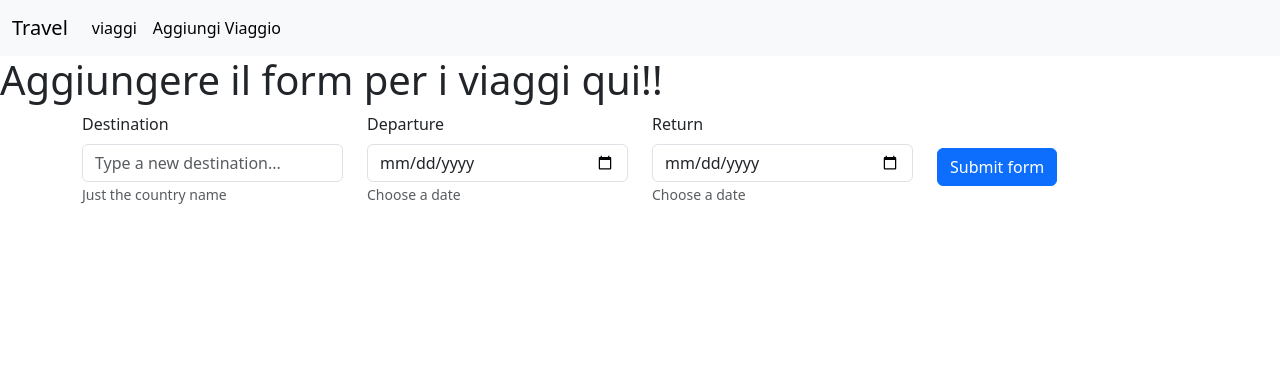
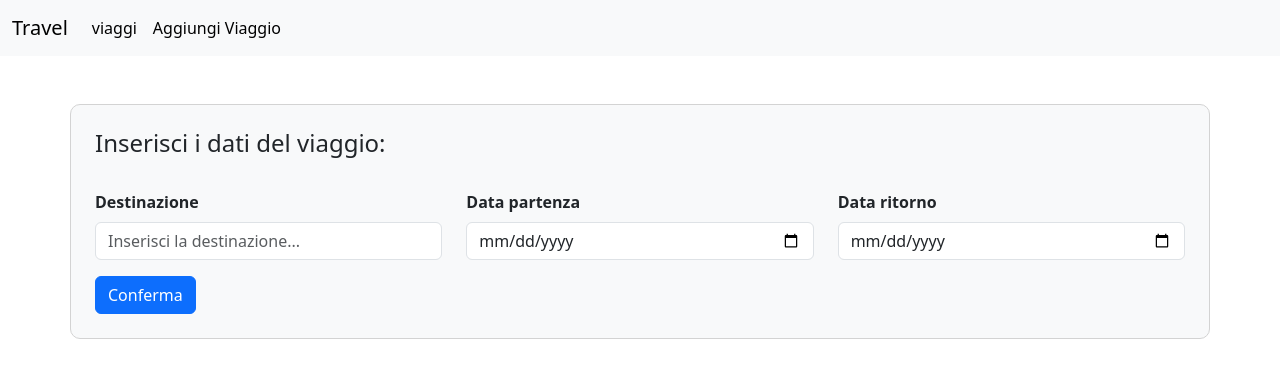
Before and after one commit to Anniballi-Andrea/poject_work_1, a React (Vite) app: page /addTravel in a window 1280 px wide. Shown: the top 378 px of the page. Built offline with nearby package versions, Linux system fonts and the light colour scheme.

Commit message:
costumize initial style

```diff
--- a/src/index.css
+++ b/src/index.css
@@ -1,2 +1,20 @@
 @import url('bootstrap');
 @import url('bootstrap-icons');
+
+
+
+
+
+.container {
+    border: 1px solid lightgray;
+}
+
+.border_radius {
+    border-radius: 10px;
+}
+
+.search {
+
+    border-radius: 6px;
+    border: 1px solid lightgray;
+}
--- a/src/pages/AddTravel.jsx
+++ b/src/pages/AddTravel.jsx
@@ -39,15 +39,16 @@ export default function AddTravel() {
     //è una pagina placeholder
     return (
         <>
-            <h1>Aggiungere il form per i viaggi qui!!</h1>
 
-            <section>
+
+            <section className="mt-5">
                 <form onSubmit={handleSubmit}>
-                    <div className="container">
+                    <div className="container p-4 bg-light border_radius">
+                        <h4 className="pb-4">Inserisci i dati del viaggio:</h4>
                         <div className="row">
 
-                            <div className="mb-3 col-3">
-                                <label htmlFor="destinazione" className="form-label">Destination</label>
+                            <div className="mb-3 col-4">
+                                <label htmlFor="destinazione" className="form-label fw-bold">Destinazione</label>
                                 <input
                                     type="text"
                                     name="destinazione"
@@ -56,13 +57,13 @@ export default function AddTravel() {
                                     value={addDestination.destinazione}
                                     onChange={handleChange}
 
-                                    placeholder="Type a new destination..."
+                                    placeholder="Inserisci la destinazione..."
                                 />
-                                <small className="text-muted">Just the country name</small>
+
                             </div>
 
-                            <div className="mb-3 col-3">
-                                <label htmlFor="dataPartenza" className="form-label">Departure</label>
+                            <div className="mb-3 col-4">
+                                <label htmlFor="dataPartenza" className="form-label fw-bold">Data partenza</label>
                                 <input
                                     type="date"
                                     name="dataPartenza"
@@ -72,11 +73,11 @@ export default function AddTravel() {
                                     onChange={handleChange}
 
                                 />
-                                <small className="text-muted">Choose a date</small>
+
                             </div>
 
-                            <div className="mb-3 col-3">
-                                <label htmlFor="dataRitorno" className="form-label">Return</label>
+                            <div className="mb-3 col-4">
+                                <label htmlFor="dataRitorno" className="form-label fw-bold">Data ritorno</label>
                                 <input
                                     type="date"
                                     name="dataRitorno"
@@ -86,14 +87,12 @@ export default function AddTravel() {
                                     onChange={handleChange}
 
                                 />
-                                <small className="text-muted">Choose a date</small>
+
                             </div>
-
-                            <div className="col-3 d-flex align-items-center">
+                            <div >
                                 <button className="btn btn-primary" type="submit">
-                                    Submit form
-                                </button>
-                            </div>
+                                    Conferma
+                                </button></div>
 
                         </div>
                     </div>
--- a/src/pages/AddTraveler.jsx
+++ b/src/pages/AddTraveler.jsx
@@ -55,77 +55,83 @@ export default function AddTraveler() {
     useEffect(() => console.log(travelers), [travelers])
 
     return (
-
-        <div className="container my-4">
-            <h2>Aggiungi un viaggiatore</h2>
+        <>
+            <div className="container my-4 pb-3 bg-light">
+                <h4 className=" pt-3 pb-4">Aggiungi i dati del viaggiatore:</h4>
 
                 <form onSubmit={handleSubmit}>
                     <div className="mb-3">
-                    <label className="form-label">Nome</label>
+                        <label className="form-label fw-bold">Nome:</label>
                         <input
                             type="text"
                             name="nome"
                             value={addTraveler.nome}
                             onChange={handleChange}
                             className="form-control"
-                        placeholder="Nome"
+                            placeholder="Inserisci nome..."
                         />
                     </div>
                     <div className="mb-3">
-                    <label className="form-label">Cognome</label>
+                        <label className="form-label fw-bold">Cognome:</label>
                         <input
                             type="text"
                             name="cognome"
                             value={addTraveler.cognome}
                             onChange={handleChange}
                             className="form-control"
-                        placeholder="Cognome"
+                            placeholder="Inserisci cognome..."
                         />
                     </div>
 
                     <div className="mb-3">
-                    <label className="form-label">Codice Fiscale</label>
+                        <label className="form-label fw-bold">Codice Fiscale:</label>
                         <input
                             type="text"
                             name="codiceFiscale"
                             value={addTraveler.codiceFiscale}
                             onChange={handleChange}
                             className="form-control"
-                        placeholder="Codice Fiscale"
+                            placeholder="Inserisci Codice Fiscale..."
                         />
                     </div>
 
                     <div className="mb-3">
-                    <label className="form-label">Telefono</label>
+                        <label className="form-label fw-bold">Telefono:</label>
                         <input
                             type="tel"
                             name="telefono"
                             value={addTraveler.telefono}
                             onChange={handleChange}
                             className="form-control"
-                        placeholder="Telefono"
+                            placeholder="Inserisci numero di telefono..."
                         />
                     </div>
 
                     <div className="mb-3">
-                    <label className="form-label">Email</label>
+                        <label className="form-label fw-bold">Email:</label>
                         <input
                             type="email"
                             name="email"
                             value={addTraveler.email}
                             onChange={handleChange}
                             className="form-control"
-                        placeholder="Email"
+                            placeholder="Inserisci email..."
                         />
                     </div>
+
 
                     <button type="submit" className="btn btn-primary">
                         Aggiungi Viaggiatore
                     </button>
+
+
                 </form>
 
-            <Link to={`/detail/${id}`} className="btn btn-primary mt-3"><i class="bi bi-arrow-left-square"></i></Link>
+            </div>
+            <div className="d-flex justify-content-center align-items-center">
+                <Link to={`/detail/${id}`} className="btn btn-warning mt-3"><i class="bi bi-arrow-left-square"></i></Link>
 
             </div>
+        </>
     );
 }
--- a/src/pages/DetailsTravel.jsx
+++ b/src/pages/DetailsTravel.jsx
@@ -5,6 +5,7 @@ import { useState } from "react"
 
 
 export default function DetailTravel() {
+
 
     const [search, setSearch] = useState("")
     const { id } = useParams()
@@ -30,14 +31,16 @@ export default function DetailTravel() {
 
     return (
         <>
-            <h3>{currentDestination.destinazione}</h3>
+
+            <div className="container mt-5 py-3 border_radius bg-light" >
+                <h3 className="pb-4">{currentDestination.destinazione}, {currentDestination.dataPartenza}</h3>
                 <div className="d-flex justify-content-between">
-                <input type="search"
-                    placeholder="Search"
+                    <input className=" search" type="search"
+                        placeholder="Cerca..."
                         aria-label="Search"
                         value={search}
                         onChange={(e) => setSearch(e.target.value)} />
-                <Link to={`/detail/${id}/addTraveler`} className="btn btn-primary">aggungi</Link>
+                    <Link to={`/detail/${id}/addTraveler`} className="btn btn-primary"><i class="bi bi-person-fill-add"></i></Link>
 
                 </div>
                 {
@@ -71,8 +74,8 @@ export default function DetailTravel() {
                                             <div className="col fw-bold">Codice Fiscale</div>
                                             <div className="col">{el.nome} </div>
                                             <div className="col">{el.cognome}</div>
-                                        <div className="col"><a href={`tel:${el.telefono}`}>{el.telefono}</a></div>
-                                        <div className="col"><a href={`https://mail.google.com/mail/?view=cm&to=${el.email}`}>{el.email}</a></div>
+                                            <div className="col"><a className="text-decoration-none" href={`tel:${el.telefono}`}>{el.telefono}</a></div>
+                                            <div className="col"><a className="text-decoration-none" href={`https://mail.google.com/mail/?view=cm&to=${el.email}`}>{el.email}</a></div>
                                             <div className="col">{el.codiceFiscale}</div>
                                         </div>
                                     </div>
@@ -81,8 +84,10 @@ export default function DetailTravel() {
 
                         </div>
 
+
                     ))
                 }
+            </div >
         </>
     )
 }
--- a/src/pages/HomePage.jsx
+++ b/src/pages/HomePage.jsx
@@ -12,12 +12,12 @@ export default function HomePage() {
     //console.log(travel)
     return (
         <>
-            <h1>Aggiungere la lista dei viaggi qui!!</h1>
-
-            <table className="table">
+            <div className="container mt-5 bg-light p-3">
+                <h3 className="pb-4">Lista dei prossimi viaggi:</h3>
+                <table className="table table-striped text-center">
                     <thead>
                         <tr>
-                        <th scope="col">Destinazione</th>
+                            <th className=" text-start" scope="col">Destinazione</th>
                             <th scope="col">Data Partenza</th>
                             <th scope="col">Data Ritorno</th>
                             <th scope="col">Action</th>
@@ -26,10 +26,13 @@ export default function HomePage() {
                     <tbody>
                         {travel.map(el => (
                             <tr key={el.id}>
-                            <td>{el.destinazione}</td>
+                                <td className=" text-start">{el.destinazione}</td>
                                 <td>{el.dataPartenza}</td>
                                 <td>{el.dataRitorno}</td>
-                            <td><Link to={`/detail/${el.id}`} className="btn btn-primary">view details</Link></td>
+                                <td >
+                                    <Link to={`/detail/${el.id}`} className="btn btn-primary btn-sm"><i class="bi bi-people-fill"></i></Link>
+                                    <button className="btn btn-danger btn-sm ms-3" ><i class="bi bi-trash-fill"></i></button>
+                                </td>
                             </tr>
 
                         ))}
@@ -37,6 +40,7 @@ export default function HomePage() {
                     </tbody>
 
                 </table>
+            </div>
         </>
     )
 }
```
Lines whose indentation alone changed are shown as unchanged.
